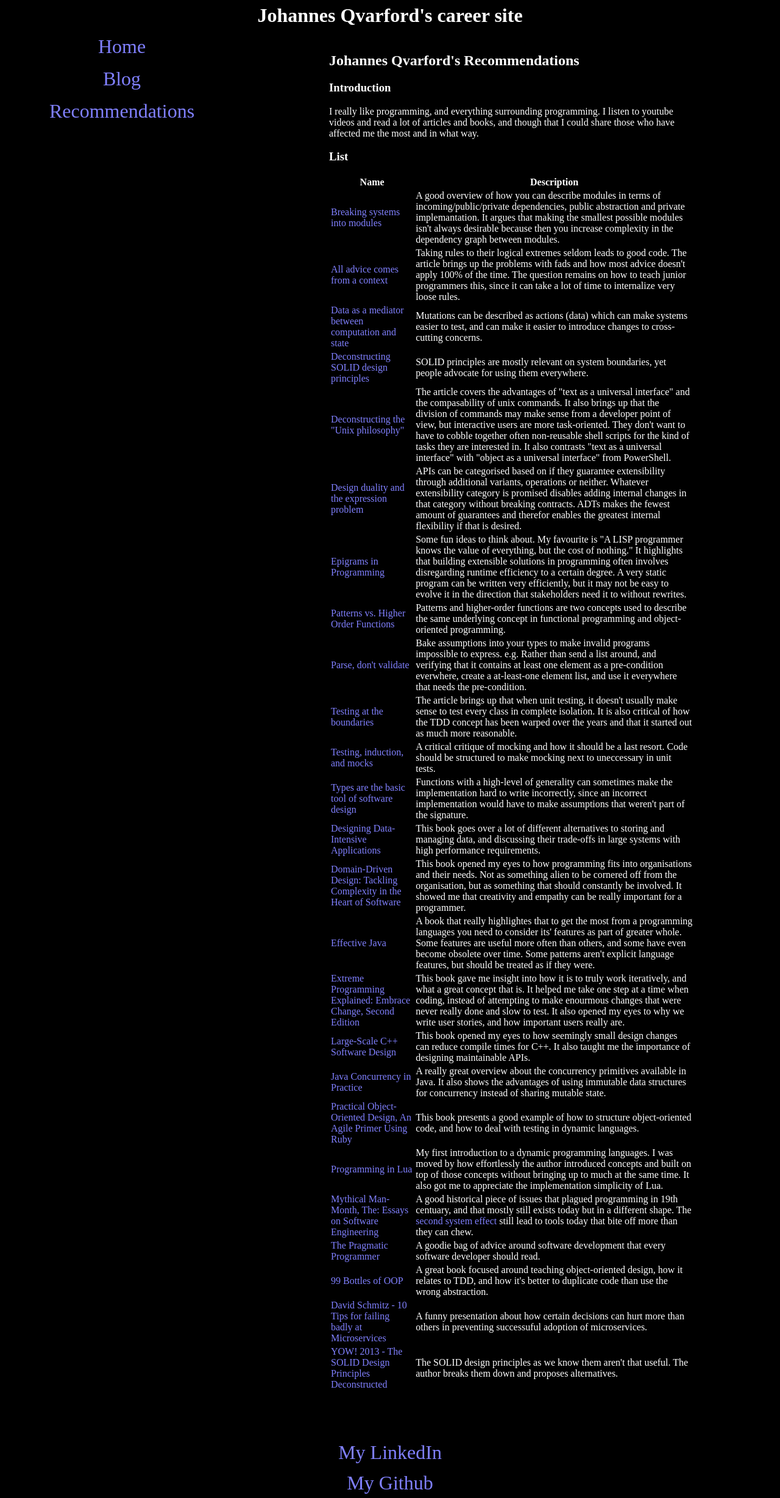
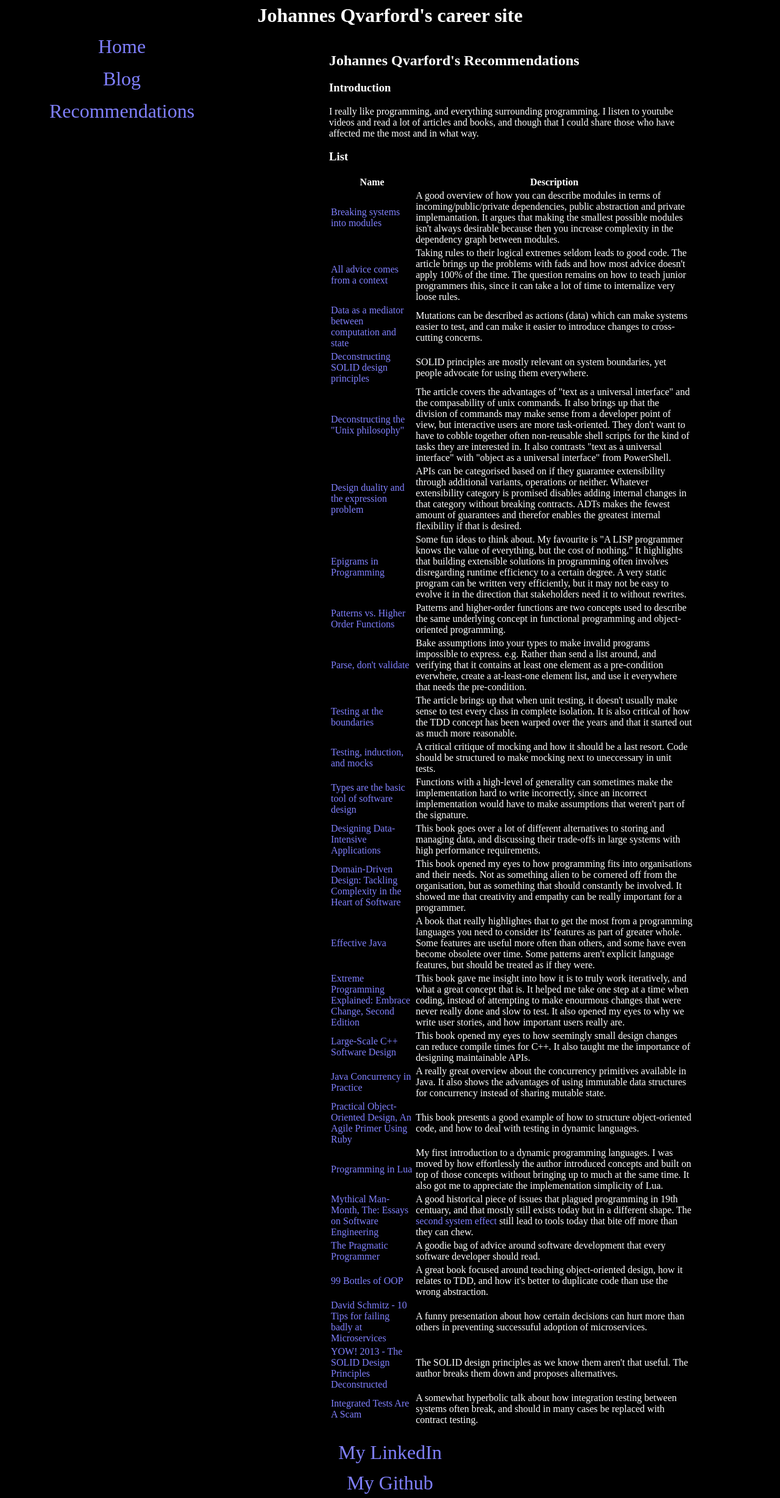
Before and after one commit to johannes-qvarford/johannes-qvarford.github.io, a Jekyll site: the page built from recommendations/index.html, in a window 1280 px wide. Shown: the whole page at 61% size. Built offline with Jekyll 4.4.1, drawn with Linux system fonts in a browser that asks for light colours.

Commit message:
Integrated Tests Are A Scam

```diff
--- a/recommendations/index.html
+++ b/recommendations/index.html
@@ -134,6 +134,10 @@ recommendations:
     review: |
       The SOLID design principles as we know them aren't that useful.
       The author breaks them down and proposes alternatives.
+  - name: Integrated Tests Are A Scam
+    link: https://www.youtube.com/watch?v=VDfX44fZoMc
+    review: |
+      A somewhat hyperbolic talk about how integration testing between systems often break, and should in many cases be replaced with contract testing.
 ---
 <!--
   - name: T
@@ -144,10 +148,6 @@ recommendations:
 <!--
   TODO:
 
-
-https://www.youtube.com/watch?v=tMW08JkFrBA
-https://www.youtube.com/watch?v=r8mtXJh3hzM
-https://www.youtube.com/watch?v=VDfX44fZoMc
 https://www.youtube.com/watch?v=rX0ItVEVjHc
 https://www.youtube.com/watch?v=Gzj723LkRJY
 https://www.youtube.com/watch?v=lw6TaiXzHAE
```
